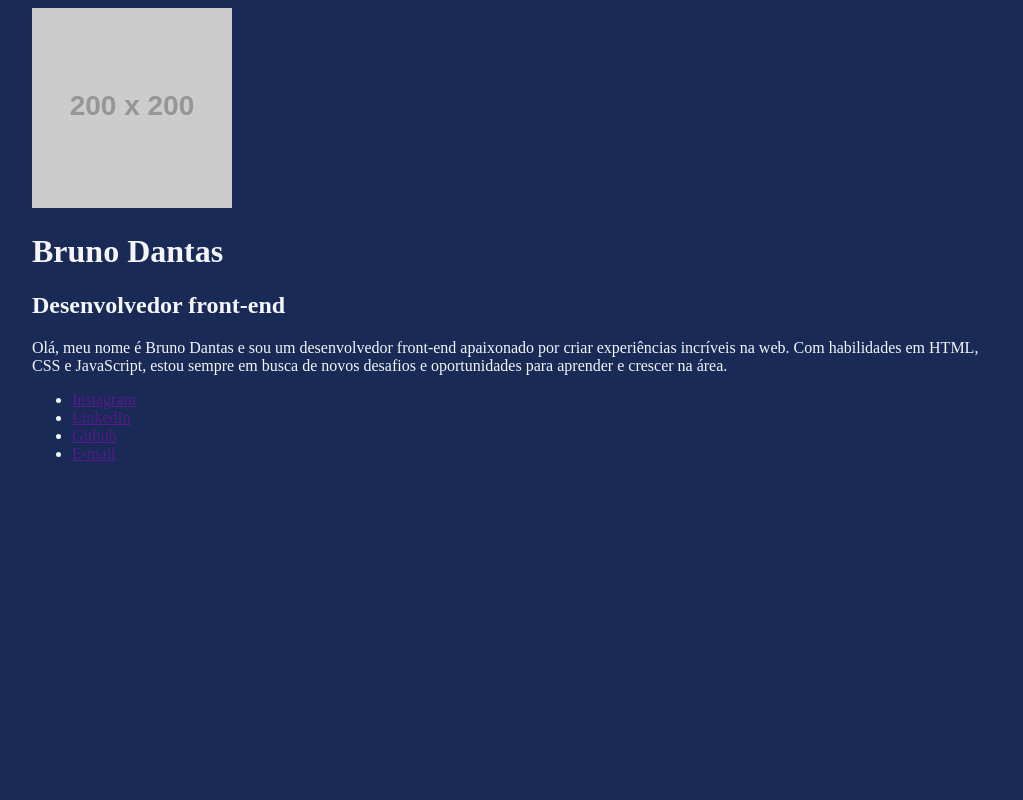
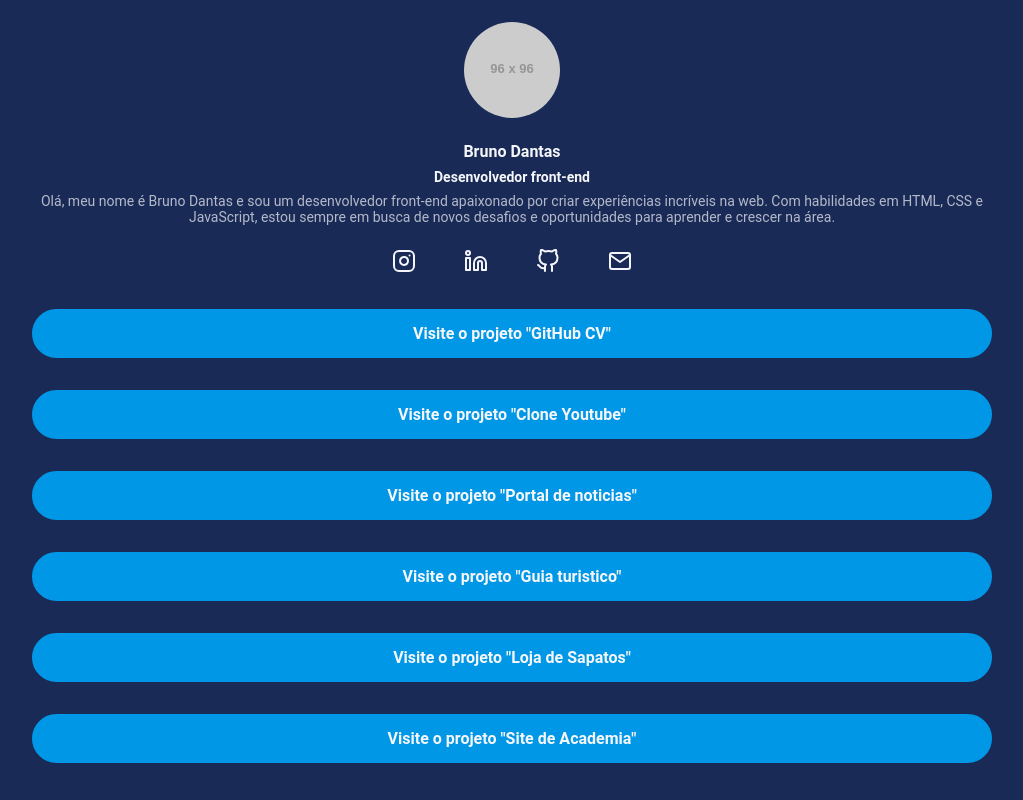
Before and after one commit to Bsdantas/Less, a website: page index.html in a window 1280 px wide. Shown: the whole page, without its empty margins (128-1151 px from the left). Drawn offline with Linux system fonts and the light colour scheme; placeholder pictures from the web are drawn by us; a web font is replaced by a local one.

Commit message:
feat: enhance layout and styling with new profile and project sections

```diff
--- a/index.html
+++ b/index.html
@@ -5,24 +5,52 @@
     <meta name="viewport" content="width=device-width, initial-scale=1.0">
     <title>Pagina do Bruno</title>
     <link rel="stylesheet" href="build/styles/main.css">
+    <link rel="preconnect" href="https://fonts.googleapis.com">
+<link rel="preconnect" href="https://fonts.gstatic.com" crossorigin>
+<link href="https://fonts.googleapis.com/css2?family=Alumni+Sans:ital,wght@0,100..900;1,100..900&display=swap" rel="stylesheet">
 </head>
 <body>
     <div class="container">
         <header>
-            <img src="https://placehold.co/200x200" alt="">
-            <h1>Bruno Dantas</h1>
-            <h2>Desenvolvedor front-end</h2>
-            <p>
+            <img class="profile-avatar" src="https://placehold.co/96x96" alt="">
+            <div class="profile-bio">
+            <h1 class="profile-bio-name">Bruno Dantas</h1>
+            <h2 class="profile-bio-subtitle">Desenvolvedor front-end</h2>
+            <p class="profile-bio-description">
                 Olá, meu nome é Bruno Dantas e sou um desenvolvedor front-end apaixonado por criar experiências incríveis na web.
                 Com habilidades em HTML, CSS e JavaScript, estou sempre em busca de novos desafios e oportunidades para aprender e crescer na área.
             </p>
+            </div>
+
         </header>
         <nav>
-            <ul>
-                <li><a href="">Instagram</a></li>
-                <li><a href="">LinkedIn</a></li>
-                <li><a href="">Github</a></li>
-                <li><a href="">E-mail</a></li>
+            <ul class="social-links">
+                <li><a href=""><img src="./src/images/instagram.svg" alt="logo do Instagram"></a></li>
+                <li><a href=""><img src="./src/images/linkedin.svg" alt="logo do linkedin"></a></li>
+                <li><a href=""><img src="./src/images/github.svg" alt="logo do github"></a></li>
+                <li><a href=""><img src="./src/images/mail.svg" alt="logo do Email"></a></li>
+            </ul>
+        </nav>
+        <nav>
+            <ul class="projects-list">
+                <li class="projects-list-item">
+                    <a href="">Visite o projeto "GitHub CV"</a>
+                </li>
+                <li class="projects-list-item">
+                    <a href="">Visite o projeto "Clone Youtube"</a>
+                </li>
+                <li class="projects-list-item">
+                    <a href="">Visite o projeto "Portal de noticias"</a>
+                </li>
+                <li class="projects-list-item">
+                    <a href="">Visite o projeto "Guia turistico"</a>
+                </li>
+                <li class="projects-list-item">
+                    <a href="">Visite o projeto "Loja de Sapatos"</a>
+                </li>
+                <li class="projects-list-item">
+                    <a href="">Visite o projeto "Site de Academia"</a>
+                </li>
             </ul>
         </nav>
        </div>
--- a/src/styles/main.less
+++ b/src/styles/main.less
@@ -1,25 +1,112 @@
-@import "variaveis.less";
+@import "mapas.less";
+
 @breakpointmobile: ~"(max-width: 768px)";
 @breakpointtablet: ~"(min-width: 768pc) and (max-width: 1023px)";
 
+
+.marginBottom8{
+    margin-bottom: 8px;
+}
+
+*{
+    margin: 0;
+    padding: 0;
+    box-sizing: border-box;
+    font-family: roboto, sans-serif;
+}
+
 body{
-    background-color: @corDeFundo;
-    color: @corDosTextos;
+    background-color: #colors[background-color];
+    color: #colors[textColor];
+}
+
+li{
+    list-style: none;
 }
 
 .container{
     max-width: 960px;
     width: 100%;
     margin: 0 auto;
+    height: 100vh;
+    display: flex;
+    flex-direction: column;
+    justify-content: center;
 
     @media @breakpointmobile {
         max-width: 70%;
     }
 
     @media @breakpointtablet {
-        max-width: 80%;
+            max-width: 80%;
 
+        }
     }
 
+    header{
+        padding-bottom: 24px;
 
-}
+        .profile-avatar{
+           display: block;
+           margin: 0 auto 24px;
+           border-radius: 100px;
+
+        }
+    }
+
+    .profile-bio{
+        text-align: center;
+        &-name{
+            font-size: 16px;
+            .marginBottom8();
+        }
+        &-subtitle{
+            font-size: 14px;
+            .marginBottom8();
+        }
+        &-description{
+            font-size: 14px;
+            opacity: .7;
+        }
+    }
+
+    .social-links{
+        display: flex;
+        justify-content: space-between;
+        max-width: 240px;
+        width: 100%;
+        margin: 0 auto;
+        li{
+            img{
+                transition: all ease 0.3s;
+                &:hover{
+                    transform: scale(1.4);
+                }
+            }
+        }
+    }
+
+    .projects-list{
+        &-item{
+            margin-top: 32px;
+            a{
+                text-decoration: none;
+                background-color: #colors[buttonColor];
+                display: block;
+                padding: 13px 12px;
+                margin-bottom: 16px;
+                text-align: center;
+                color: #colors[textColor];
+                font-weight: bold;
+                border-radius: 30px;
+                border: 2px solid #colors[buttonColor];
+                transition: all ease .5s;
+
+                &:hover{
+                    color: #colors[buttonColor];
+                    background-color: transparent;
+                }
+
+            }
+        }
+    }
--- /dev/null
+++ b/src/styles/mapas.less
@@ -0,0 +1,5 @@
+#colors() {
+    background-color: #192a56;
+    buttonColor: #0097e6;
+    textColor: #f5f6fa;
+}
```
Also changed, not shown: build/styles/main.css, src/images/github.svg (added), src/images/instagram.svg (added), src/images/linkedin.svg (added), src/images/mail.svg (added).
